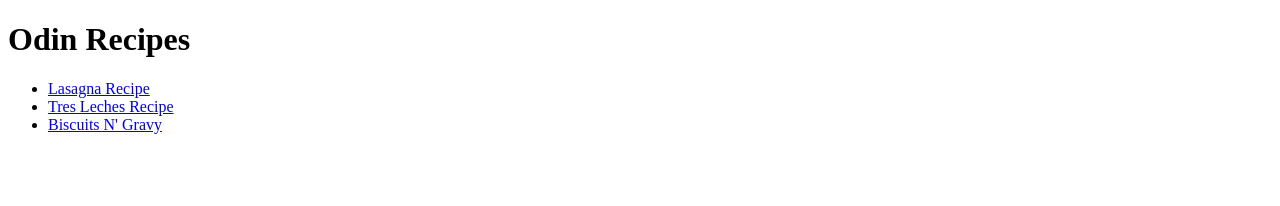
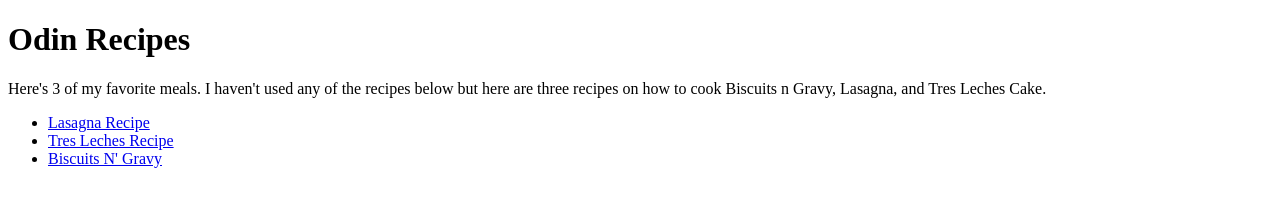
Before and after one commit to kyleand3rson/odin-recipes, a plain HTML site: page index.html in a window 1280 px wide. Drawn offline with Linux system fonts and the light colour scheme.

Commit message:
Added Paragraph on main site

```diff
--- a/index.html
+++ b/index.html
@@ -7,6 +7,7 @@
 
     <body>
         <h1>Odin Recipes</h1>
+        <p>Here's 3 of my favorite meals. I haven't used any of the recipes below but here are three recipes on how to cook Biscuits n Gravy, Lasagna, and Tres Leches Cake.</p>
         <ul>
         <li><a href="recipes/lasagna.html">Lasagna Recipe</a></li>
         <li><a href="recipes/tres-leches.html">Tres Leches Recipe</a></li>
```
